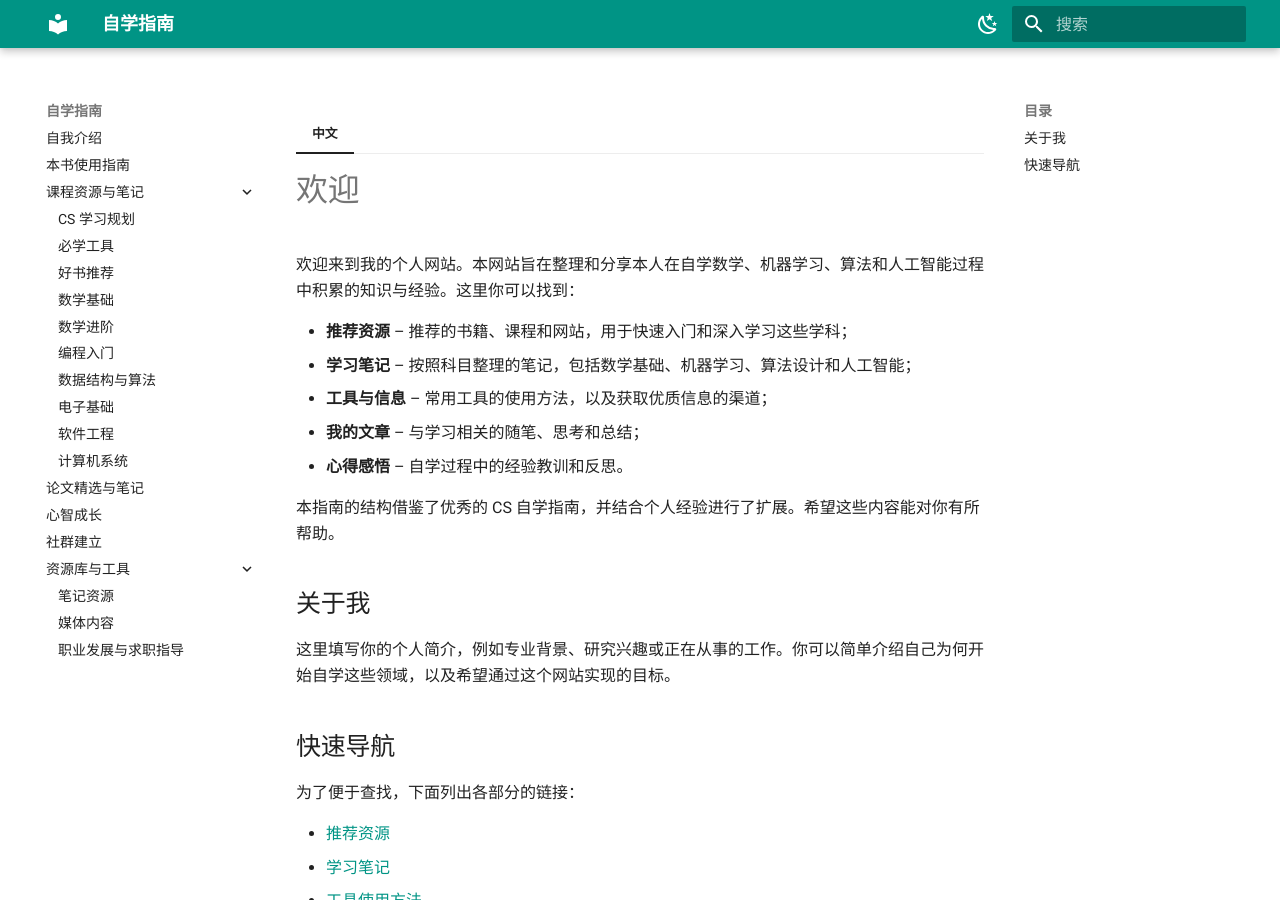
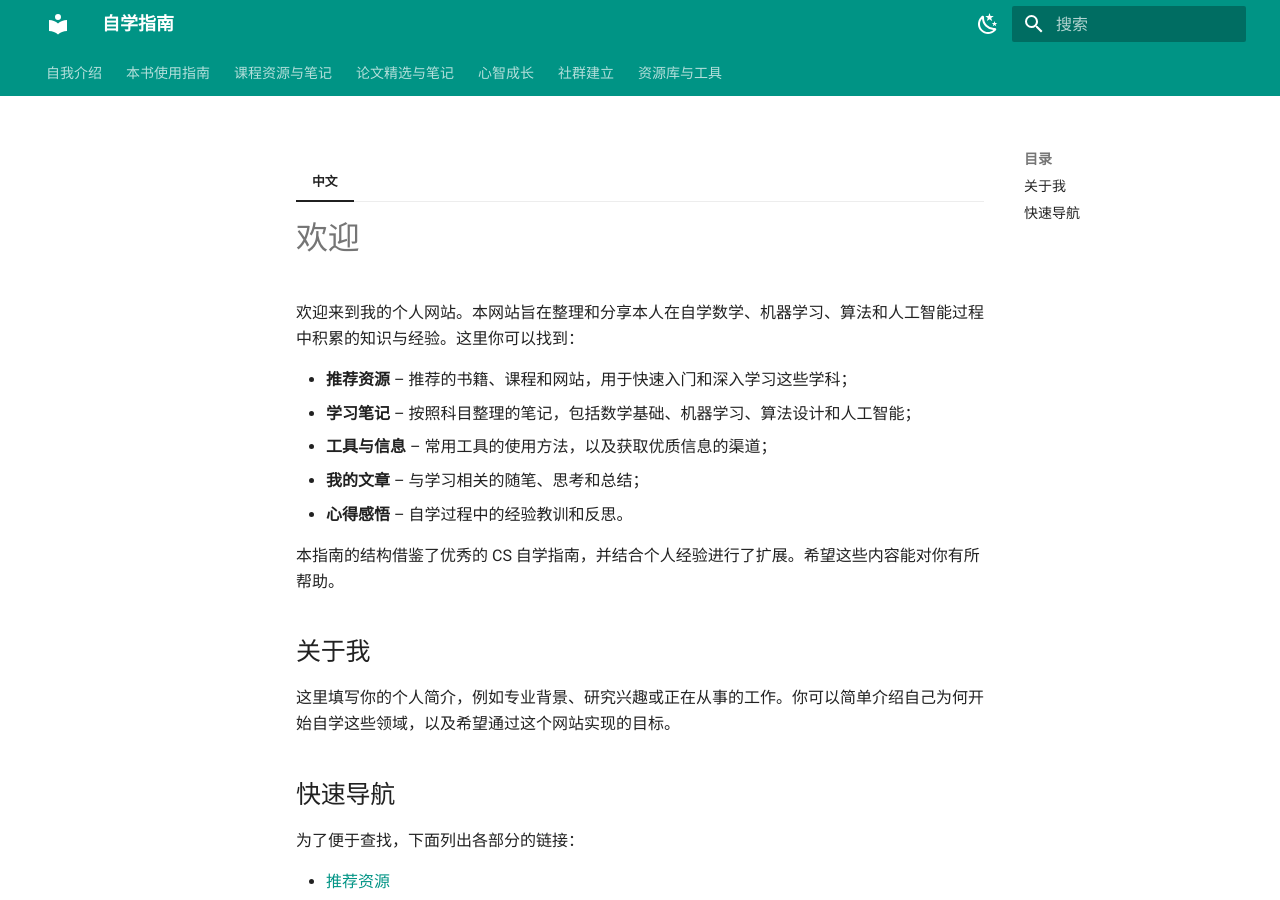
Before and after one commit to MIStatlE/MIStatlE.github.io, an MkDocs documentation site: the page built from docs/index.md, in a window 1280 px wide and 900 px high. Built offline with MkDocs 1.6.1 and Material for MkDocs 9.7.7, drawn with Linux system fonts in a browser that asks for light colours.

Commit message:
Update mkdocs.yml

```diff
--- a/mkdocs.yml
+++ b/mkdocs.yml
@@ -16,7 +16,8 @@ theme:
   language: zh
   features:
     - navigation.instant
-    - navigation.expand
+    - navigation.tabs       # 顶层模块横向展示
+    - navigation.sections   # 子目录按块展开，点开一个只展开一个
     - content.code.copy
   palette:
     - scheme: default
```
